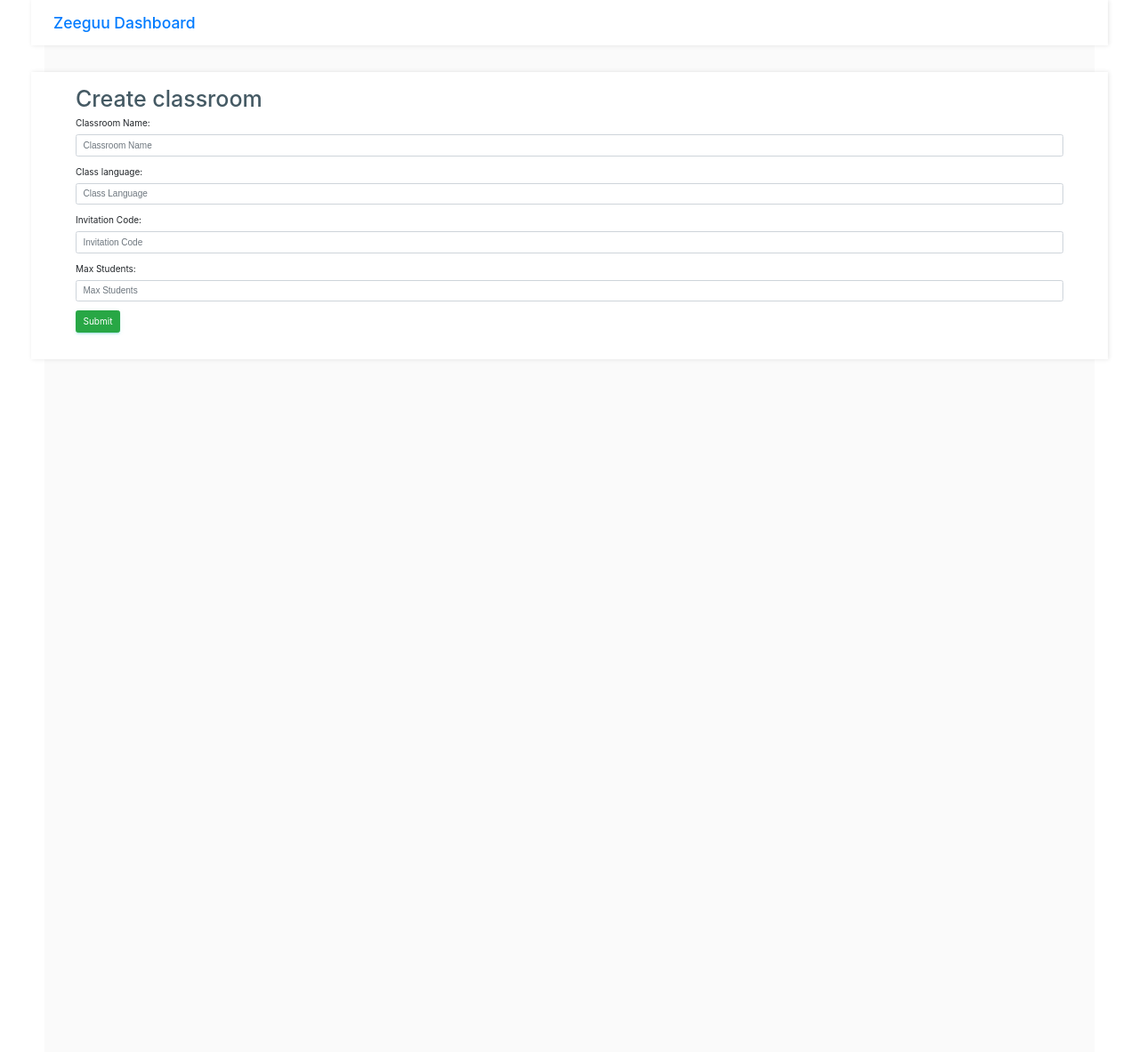
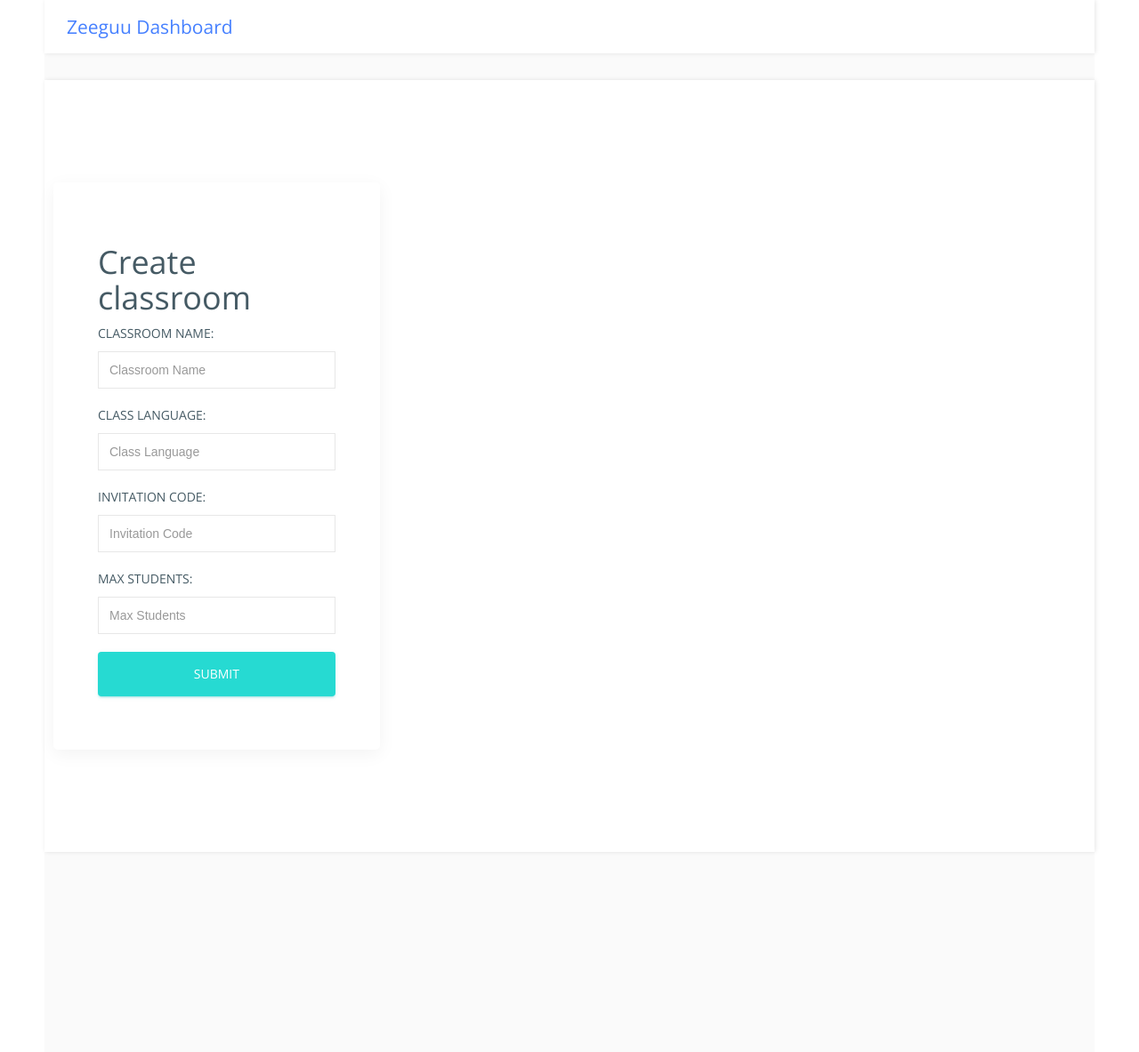
Before and after one commit to RUGSoftEng/2018-ZeeguuDashboard, a Flask app: page /create_classroom in a window 1280 px wide. Shown: the top 1183 px of the page at 89% size. Run offline with Flask 2, Linux system fonts and the light colour scheme; some libraries are stand-ins or nearby versions.

Commit message:
Designed create_class page v2

```diff
--- a/zeeguu_dashboard/app/templates/createcohort.html
+++ b/zeeguu_dashboard/app/templates/createcohort.html
@@ -3,18 +3,13 @@
 
 {% block content %}
 
-    <!DOCTYPE html PUBLIC "-//W3C//DTD XHTML 1.0 Strict//EN" "http://www.w3.org/TR/xhtml1/DTD/xhtml1-strict.dtd">
-    <html>
-    <head>
-        <title>Reusable Form Demo</title>
-        <link rel="stylesheet" media="screen" href ="static/bootstrap.min.css">
-        <link rel="stylesheet" href="static/bootstrap-theme.min.css">
-        <meta name="viewport" content = "width=device-width, initial-scale=1.0">
 
-    </head>
-    <body>
 
-    <div class="container">
+            <div class="row justify-content-center">
+                <div class="col-lg-4">
+                    <div class="login-content card">
+                        <div class="login-form">
+
                                 <h1>Create classroom</h1>
                                 <form  action="" method="post" role="form">
                                     {{ form.csrf }}
@@ -44,7 +39,9 @@
 
                                 </form>
                                 <br>
-    </div>
+
+                        </div></div></div></div></body>
+
 
 
 {% endblock %}
```
Lines whose indentation alone changed are shown as unchanged.
